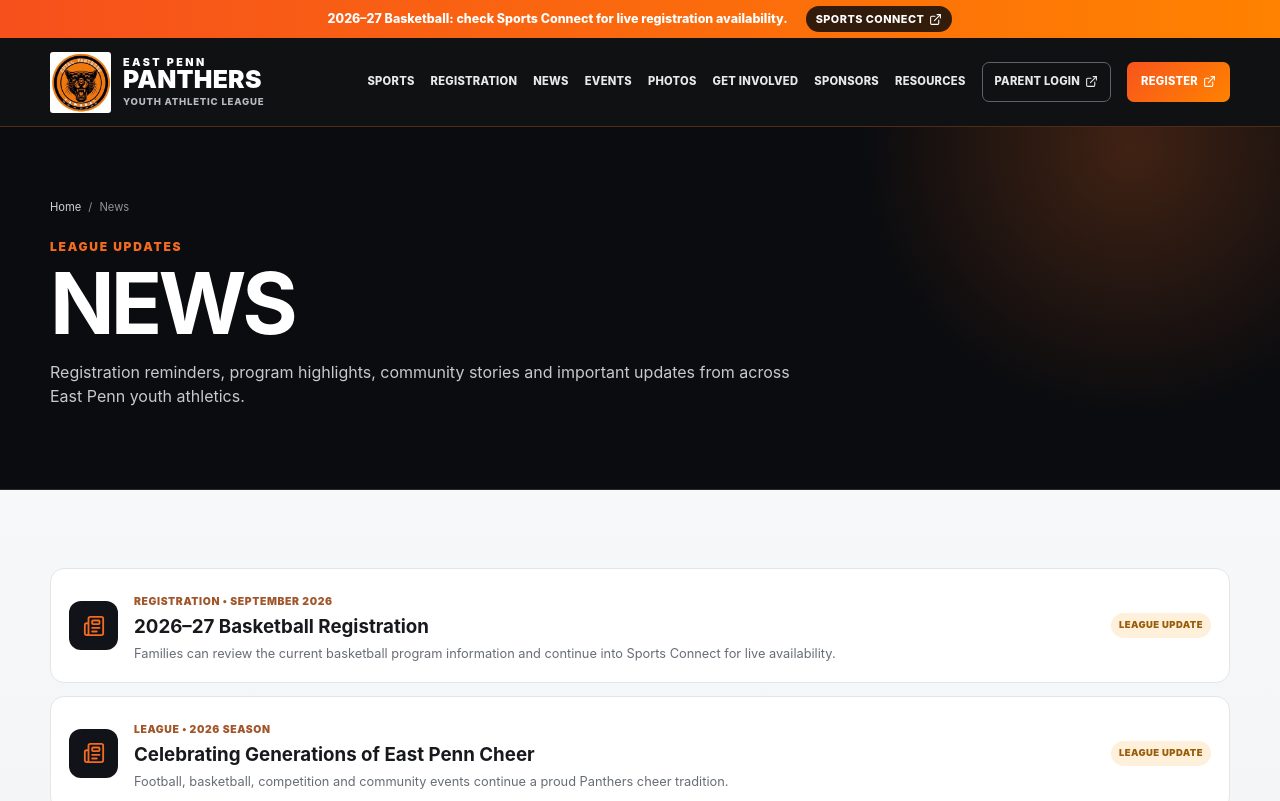
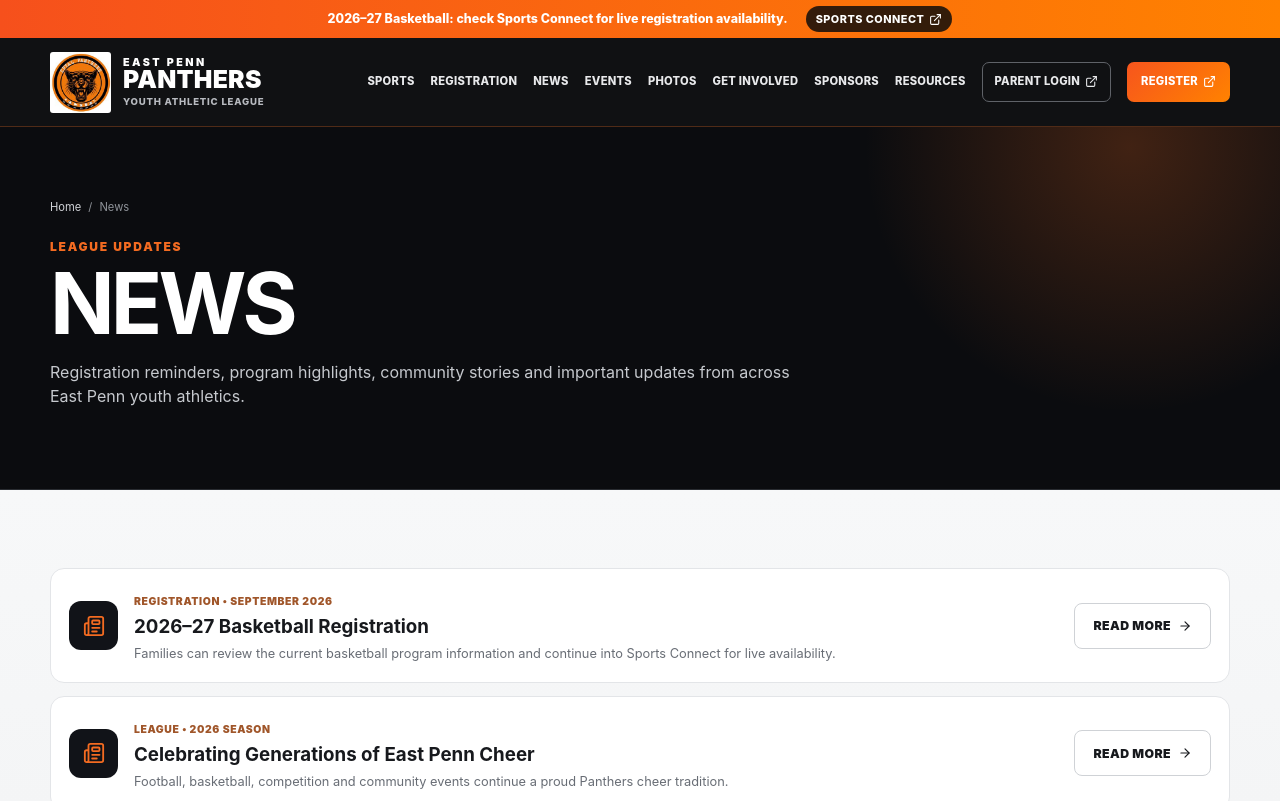
Before and after one commit to jeffstinson/eypal, a Next.js app: page /news in a window 1280 px wide. Shown: the top 801 px of the page. Built offline with nearby package versions, Linux system fonts and the light colour scheme; no server answers; the database is empty.

Commit message:
Phase 3: link news index to article pages

```diff
--- a/app/news/page.tsx
+++ b/app/news/page.tsx
@@ -1,5 +1,6 @@
 import type { Metadata } from "next";
-import { Newspaper } from "lucide-react";
+import Link from "next/link";
+import { ArrowRight, Newspaper } from "lucide-react";
 import { PageHero } from "@/components/PageHero";
 import { getNews } from "@/lib/cms";
 
@@ -27,7 +28,7 @@ export default async function NewsPage() {
                 <h3>{item.title}</h3>
                 <p>{item.excerpt}</p>
               </div>
-              <span className="status-pill status-soon" style={{ position: "static" }}>League Update</span>
+              <Link className="button button-outline" href={`/news/${item.slug}`}>Read More <ArrowRight size={14} /></Link>
             </article>
           ))}
         </div>
```
